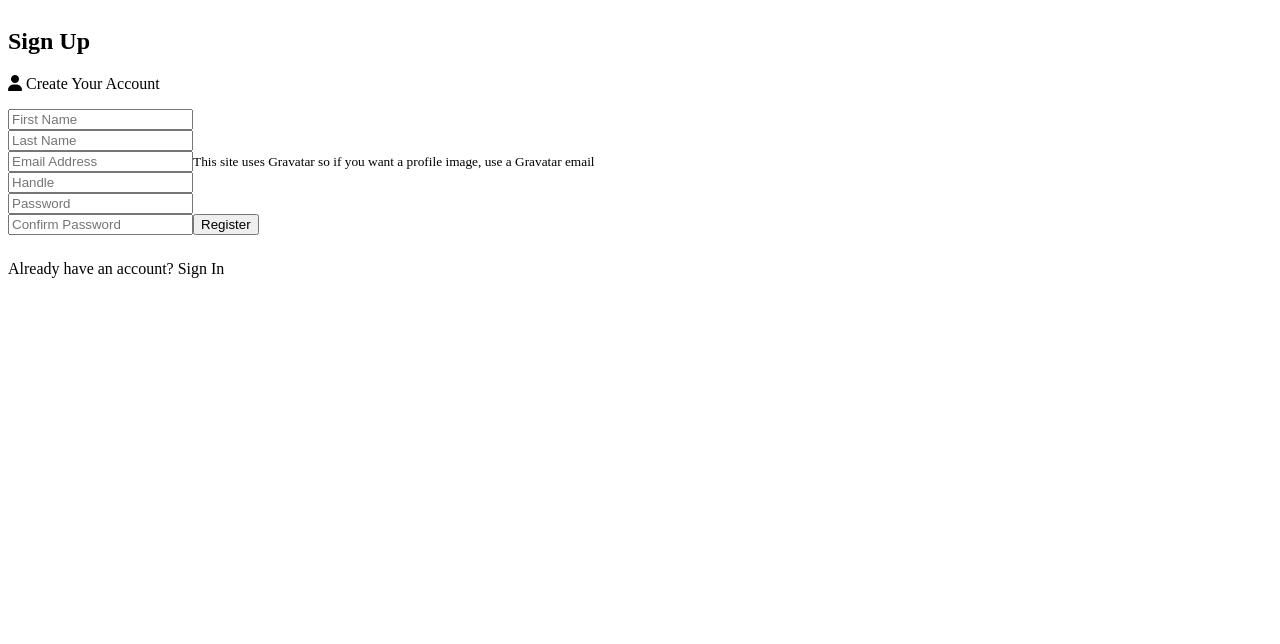
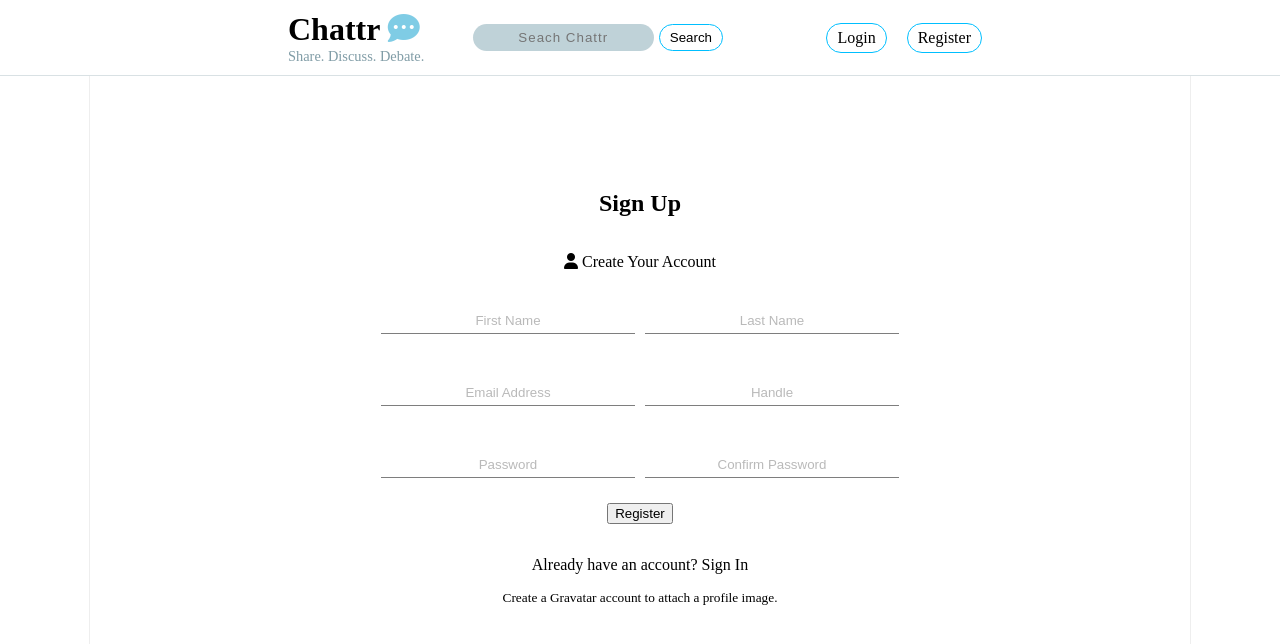
Before and after one commit to Bhart92/Blabr, a React (Create React App) app in the folder client/: page /register in a window 1280 px wide. Shown: the top 644 px of the page. Built offline with nearby package versions, Linux system fonts and the light colour scheme; no server answers.

Commit message:
fixed styling for auth modal and newsfeed widget

```diff
--- a/client/src/app.scss
+++ b/client/src/app.scss
@@ -60,9 +60,9 @@ textarea{
     border: .25px solid rgba(85, 85, 85, .35);
     box-shadow: 1px 0px 1.5px lighten(deepskyblue, 35%),
                 -1px 0px 1.5px lighten(deepskyblue, 35%);
-    width: 14%;
+    width: 350px;
     border-radius: 5px;
-
+    overflow: unset!important;
 }
 .repost--modal{
     height: 100%;
@@ -91,6 +91,7 @@ textarea{
     width: 100%;
     background: transparent;
     transition: all .35s ease;
+    position: relative;
     &:hover{
         color: lighten(deepskyblue, 20%);
         cursor: pointer;
@@ -412,7 +413,8 @@ textarea{
         width: 100%;
         flex-basis: 25%;
         align-items: center;
-        justify-content: space-around;
+        justify-content: flex-start;
+        padding-left: 35px;
         .fas{
             font-size: 1.25rem!important;
         }
@@ -496,9 +498,18 @@ margin-bottom: 15px;
 }
 .loginButton{
     background: transparent;
+    outline: none;
     border: 2px solid deepskyblue;
-    border-radius: 20px;
-    padding: 5px 10px;
+    border-radius: 5px;
+    padding: 10px 20px;
+    margin-top: 2rem;
+    transition: all .35s ease;
+    &:hover{
+        cursor: pointer;
+        background: deepskyblue;
+        border: 1px solid white;
+        color: white;
+    }
 }
 .loginFooter{
     position: absolute;
@@ -604,9 +615,7 @@ margin-bottom: 15px;
         border-radius: 5px;
         height: 100px;
         padding: 10px 10px;
-        &:focus{
-            background: lighten(deepskyblue, 45%);
-        }
+
     }
     button{
         background: transparent;
@@ -699,9 +708,7 @@ margin-bottom: 15px;
         border-radius: 5px;
         height: 35px;
         padding: 0 10px;
-        &:focus{
-            background: lighten(deepskyblue, 45%);
-        }
+
     }
     button{
         background: transparent;
@@ -1016,7 +1023,6 @@ margin-bottom: 15px;
         height: 100%;
         width: 25%;
         border-radius: 50%;
-        margin-right: -50px;
     }
     i{
         padding: 25px;
@@ -1046,26 +1052,14 @@ margin-bottom: 15px;
     height: 35%;
     display: flex;
     align-items: center;
-    justify-content: space-between;
-    button{
-        background: transparent;
-        border: none;
-        font-size: 1em;
-        padding: 10px;
-        margin: -10px;
-        border-radius: 50%;
-        transition: all .35s ease-in-out;
-        &:hover{
-            cursor: pointer;
-            color: deepskyblue;
-            background: lighten(deepskyblue, 45%);
-         }
-    }
+
     .title{
         margin-left: -4rem;
         display: flex;
         flex-direction: column;
+        margin: 0 auto;
         span{
+            font-size: 1.1rem;
             &:last-of-type{
                 align-self: center;
             }
@@ -1078,23 +1072,41 @@ margin-bottom: 15px;
         height: 100%;
         width: 20%;
         border-radius: 50%;
-        margin-right: 35px;
+        margin: 0 5px 0 5px;
+    }
+    .dashboard--modal--close--button{
+        position: absolute;
+        top: -30px;
+        right: 0;
+        button{
+            background: transparent;
+            border: none;
+            font-size: 1.5rem;
+            padding: 10px;
+            margin: -10px;
+            border-radius: 50%;
+            transition: all .35s ease-in-out;
+            &:hover{
+                cursor: pointer;
+                color: deepskyblue;
              }
         }
+    }
+}
+.dashboard--modal--settings-container{
+    margin-top: 5px;
     .modal--settings{
         width: 100%;
-    height: 35%;
+        height: 50px;
         display: flex;
-    align-self: center;
+        align-items: center;
         justify-content: center;
-    margin-top: 5px;
         span{
             border-top: .5px solid lighten(deepskyblue, 35%);
             display: flex;
-        align-self: center;
-        justify-content: flex-start;
-        padding: 19px 12px;
-         margin: -10px;
+            align-items: center;
+            justify-content: center;
+            height: 100%;
             width: 100%;
             transition: all .35s ease-in-out;
             &:hover{
@@ -1104,6 +1116,8 @@ margin-bottom: 15px;
         }
     }
     }
+}
+
 
 .profile-widget-item-image{
     border-radius: 50%;
@@ -1302,6 +1316,69 @@ p{
     width: 80%;
 }
 
-.liked{
-    color: deepskyblue!important;
+.register--container{
+    @extend .post--container;
+    height: 97vh;
+    max-width: 1100px;
+    display: flex;
+    flex-direction: column;
+    align-self: center;
+    justify-content: center;
 }
+.register--form-group{
+    display: flex;
+    align-items: center;
+    justify-content: center;
+    input{
+        margin: 25px 5px;
+        outline: none;
+        background: transparent;
+        border: none;
+        border-bottom: 1.5px solid #000;
+        color: #000;
+        opacity: .5;
+        width: 250px;
+        text-align: center;
+        padding-bottom: 5px;
+    }
+}
+.register--form-group__small{
+    display: flex;
+    align-items: center;
+    justify-content: center;
+    flex-direction: column-reverse;
+    small{
+        margin: 20px 0;
+        font-size: .9rem;
+    }
+}
+.register--form--footer{
+    display: flex;
+    align-items: center;
+    justify-content: center;
+    flex-direction: column-reverse;
+}
+
+.login--title{
+    font-size: 2rem;
+}
+.login--form--page{
+    height: 500px;
+    display: flex;
+    align-items: center;
+    justify-content: center;
+    flex-direction: column;
+    div{
+        width: 100%;
+    }
+    .input--box{
+        margin: 10px 0;
+        background: #FFF!important;
+        padding: 5px 10px;
+        width: 40%;
+        height: 35px;
+        outline: none;
+        border:none;
+        border-bottom: 2px solid deepskyblue;
+    }
+}
--- a/client/src/components/auth/Login.js
+++ b/client/src/components/auth/Login.js
@@ -1,7 +1,8 @@
-import React, {  useState } from 'react';
+import React, { Fragment, useState } from 'react';
 import { Link, Redirect } from 'react-router-dom';
 import { connect } from 'react-redux';
 import PropTypes from 'prop-types';
+import Navbar from '../layout/Navbar';
 import { login } from '../../actions/auth';
 
 
@@ -23,14 +24,17 @@ const Login = ({ login, isAuthenticated }) => {
         return <Redirect to='/dashboard' />;
     }
     return (
-        <div>
-            <h1>Login</h1>
-            <form onSubmit={e => onSubmit(e)}>
+        <Fragment>
+        <Navbar />
+        <div className='post--container register--container'>
+            <h1 className='login--title'>Login</h1>
+            <form className='login--form--page' onSubmit={e => onSubmit(e)}>
                 <div>
                 <input
                 type="email"
                 placeholder="Email Address"
                 name="email"
+                className='input--box'
                 value={email}
                 onChange={e => onChange(e)}
                 required/>
@@ -41,6 +45,7 @@ const Login = ({ login, isAuthenticated }) => {
                     placeholder="Password"
                     name="password"
                     minLength="6"
+                    className='input--box'
                     onChange={e => onChange(e)}
                     required
                 />
@@ -51,6 +56,7 @@ const Login = ({ login, isAuthenticated }) => {
                 <Link className='loginButton' to="/login">Sign Up</Link>
             </p>
         </div>
+        </Fragment>
     );
 };
 
--- a/client/src/components/auth/LoginBox.js
+++ b/client/src/components/auth/LoginBox.js
@@ -52,7 +52,7 @@ const Login = ({ login, isAuthenticated }) => {
                 <span>OR</span>
             </div>
             <p className="my-1">
-                <Link className='loginButton' to="/login">Sign Up</Link>
+                <Link className='loginButton' to="/register">Sign Up</Link>
             </p>
             <span className='loginFooter'>Terms &nbsp; Policy &nbsp; About &nbsp; Contact</span>
             <span className='loginFooter'>&copy; 2020 Chattr</span>
--- a/client/src/components/auth/Register.js
+++ b/client/src/components/auth/Register.js
@@ -3,6 +3,7 @@ import {Link, Redirect} from 'react-router-dom';
 import { connect } from 'react-redux';
 import { setAlert } from '../../actions/alert';
 import { register } from '../../actions/auth';
+import Navbar from '../layout/Navbar';
 import PropTypes from 'prop-types';
 
 
@@ -42,10 +43,13 @@ const Register = ({ setAlert, register, isAuthenticated, profile: { profile } })
     }
     return (
         <Fragment>
+            <Navbar />
+            <div className='post--container register--container'>
             <h1>Sign Up</h1>
             <p><i className="fas fa-user"></i> Create Your Account</p>
+            <div>
             <form onSubmit={e => onSubmit(e)}>
-                <div>
+                <div className='register--form-group'>
                 <input
                 type="text"
                 placeholder="First Name"
@@ -54,8 +58,6 @@ const Register = ({ setAlert, register, isAuthenticated, profile: { profile } })
                 onChange={e => onChange(e)}
 
                 />
-                </div>
-                <div>
                 <input
                 type="text"
                 placeholder="Last Name"
@@ -64,8 +66,9 @@ const Register = ({ setAlert, register, isAuthenticated, profile: { profile } })
                 onChange={e => onChange(e)}
 
                 />
+
                 </div>
-                <div>
+                <div className='register--form-group'>
                 <input
                 type="email"
                 placeholder="Email Address"
@@ -73,12 +76,8 @@ const Register = ({ setAlert, register, isAuthenticated, profile: { profile } })
                 value={email}
                 onChange={e => onChange(e)}
                 />
-                <small
-                    >This site uses Gravatar so if you want a profile image, use a
-                    Gravatar email</small>
-                </div>
-                <div>
-                <input
+
+                    <input
                 type="text"
                 placeholder="Handle"
                 name="handle"
@@ -87,7 +86,7 @@ const Register = ({ setAlert, register, isAuthenticated, profile: { profile } })
 
                 />
                 </div>
-                <div>
+                <div className='register--form-group'>
                 <input
                     type="password"
                     placeholder="Password"
@@ -96,9 +95,7 @@ const Register = ({ setAlert, register, isAuthenticated, profile: { profile } })
                     onChange={e => onChange(e)}
 
                 />
-                </div>
-                <div>
-                <input
+                                <input
                     type="password"
                     placeholder="Confirm Password"
                     name="password2"
@@ -106,12 +103,17 @@ const Register = ({ setAlert, register, isAuthenticated, profile: { profile } })
                     onChange={e => onChange(e)}
 
                 />
+                </div>
+                <div className='register--form-group__small'>
                 <input type='submit' value='Register' />
                 </div>
             </form>
-            <p className="my-1">
-                Already have an account? <Link to="/login">Sign In</Link>
+            </div>
+            <p className="register--form--footer">
+            <small>Create a Gravatar account to attach a profile image.</small>
+                <p>Already have an account? <Link to="/login">Sign In</Link></p>
             </p>
+            </div>
         </Fragment>
     );
 };
--- a/client/src/components/dashboard/DashboardNavBar.js
+++ b/client/src/components/dashboard/DashboardNavBar.js
@@ -26,8 +26,9 @@ const DashboardNavBar = ({
           bottom                : '10%',
           marginRight           : '-50%',
           height                : 'auto',
-          padding               : '15px 0 10px 0',
-          transform             : 'translate(-25%, 2%)'
+          padding               : '15px 0 0 0',
+          transform             : 'translate(-25%, 2%)',
+          borderRadius         : '10px'
         }
       };
         const [modalIsOpen, setIsOpen] = useState(false);
@@ -82,10 +83,13 @@ const DashboardNavBar = ({
                     <span>{user.firstName} {user.lastName}</span>
                         <span>{user.handle}</span>
                     </div>
-                    <div>
+                    <div className='dashboard--modal--close--button'>
                         <button onClick={closeModal}>X</button>
                     </div>
                 </div>
+
+
+                <div className='dashboard--modal--settings-container'>
                 <div className='modal--settings'>
                     <span>Delete your account</span>
                 </div>
@@ -95,6 +99,8 @@ const DashboardNavBar = ({
                 <div className='modal--settings'>
                 <span onClick={logout}>Logout</span>
                 </div>
+                </div>
+
 
             </div>
           <div>
--- a/client/src/components/layout/Landing.js
+++ b/client/src/components/layout/Landing.js
@@ -10,7 +10,7 @@ const Landing = ({isAuthenticated}) => {
 
     return (
         <Fragment>
-                    <Navbar />
+            <Navbar />
             <NewsFeed />
         </Fragment>
     )
--- a/client/src/components/newsfeed/NewsFeedItem.js
+++ b/client/src/components/newsfeed/NewsFeedItem.js
@@ -50,8 +50,6 @@ const NewsFeedItem = ({ isAuthenticated, getNews, auth: {user}, news: { articles
 
                         {/* <Link onClick={e => triggerRepost(item)}><i class="fas fa-retweet"></i></button> */}
                         {isAuthenticated && <Fragment>
-                            <button><i className='fa fa-commenting'></i></button>
-                            <button><i className='fas fa-thumbs-up'></i></button>
                             <RepostArticleForm user={user} article={item}/>
                             </Fragment>}
                         </div>
--- a/client/src/components/profile-forms/EditProfile.js
+++ b/client/src/components/profile-forms/EditProfile.js
@@ -27,6 +27,7 @@ const EditProfile = ({
 
   useEffect(() => {
     getCurrentProfile();
+    if(profile){
       setFormData({
         company: loading || !profile.company ? '' : profile.company,
         location: loading || !profile.location ? '' : profile.location,
@@ -38,6 +39,7 @@ const EditProfile = ({
         youtube: loading || !profile.social ? '' : profile.social.youtube,
         instagram: loading || !profile.social ? '' : profile.social.instagram
       });
+    }
   }, [getCurrentProfile]);
 
   const {
```
Lines whose indentation alone changed are shown as unchanged.
